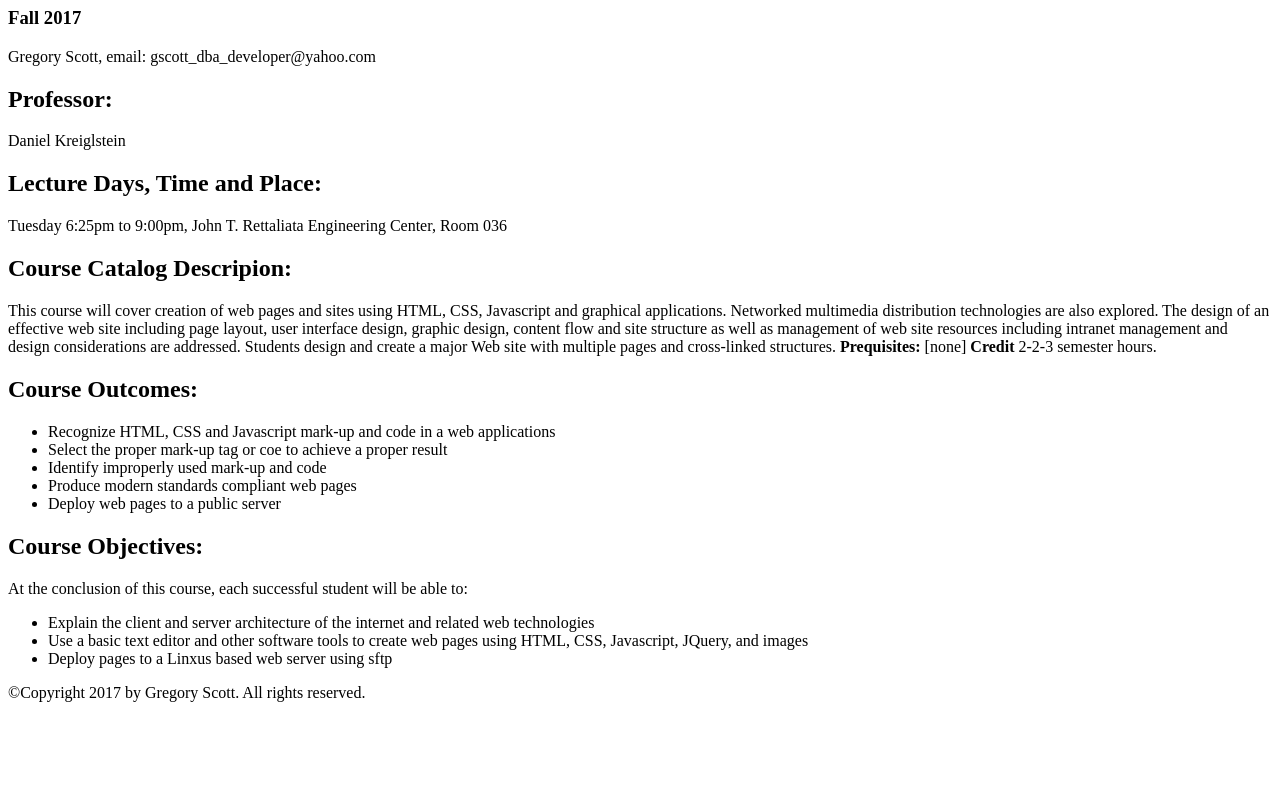
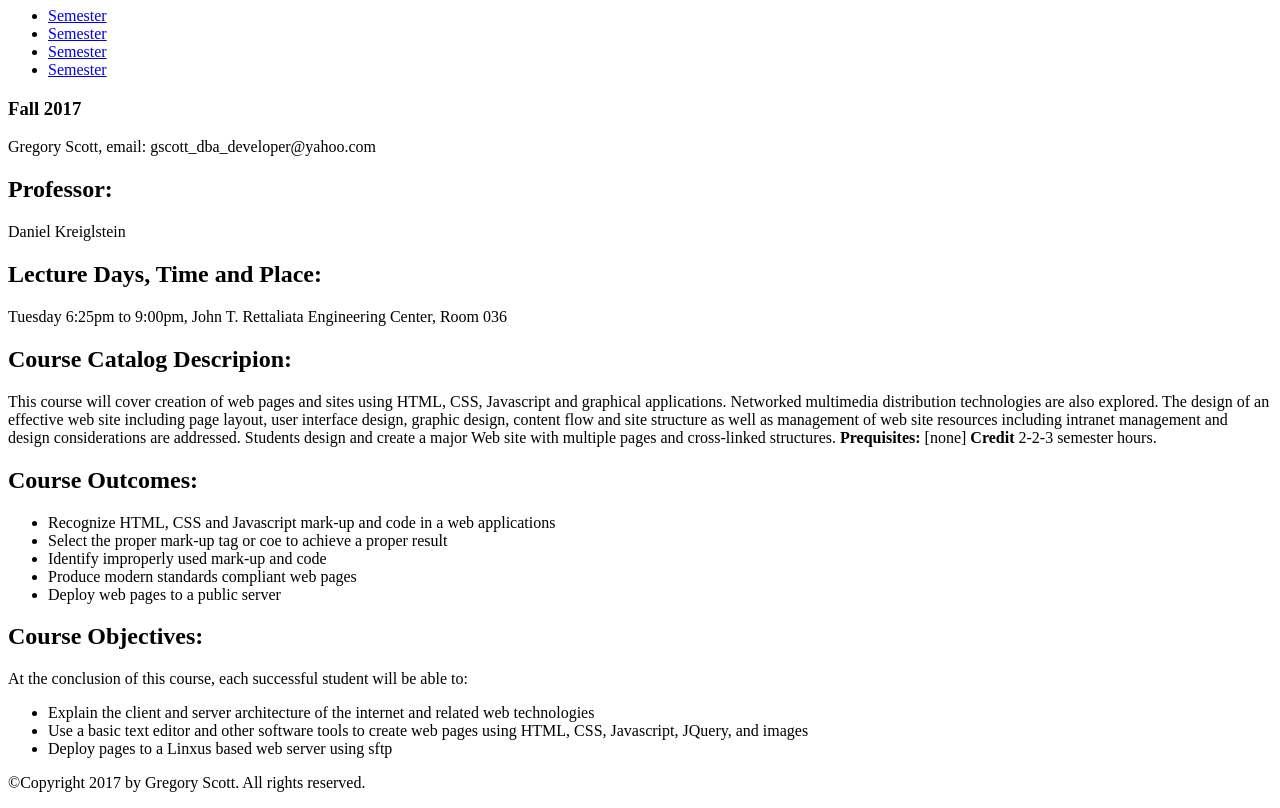
Before and after one commit to gscott58/itmd-361-lab02, a plain HTML site: page index.html in a window 1280 px wide. Shown: the part 73-881 px from the top of the page. Before the commit the page ends 800 px from the top, so only its background shows below. Drawn offline with Linux system fonts and the light colour scheme.

Commit message:
Add same page navigational links

```diff
--- a/index.html
+++ b/index.html
@@ -14,6 +14,12 @@
 		</header>
 
 		<nav>
+			<ul>
+				<li><a href="#semester">Semester</a></li>
+				<li><a href="#professor">Semester</a></li>
+				<li><a href="#schedule">Semester</a></li>
+				<li><a href="#outcome">Semester</a></li>
+			</ul>
 		</nav>
 
 		<main>
```
